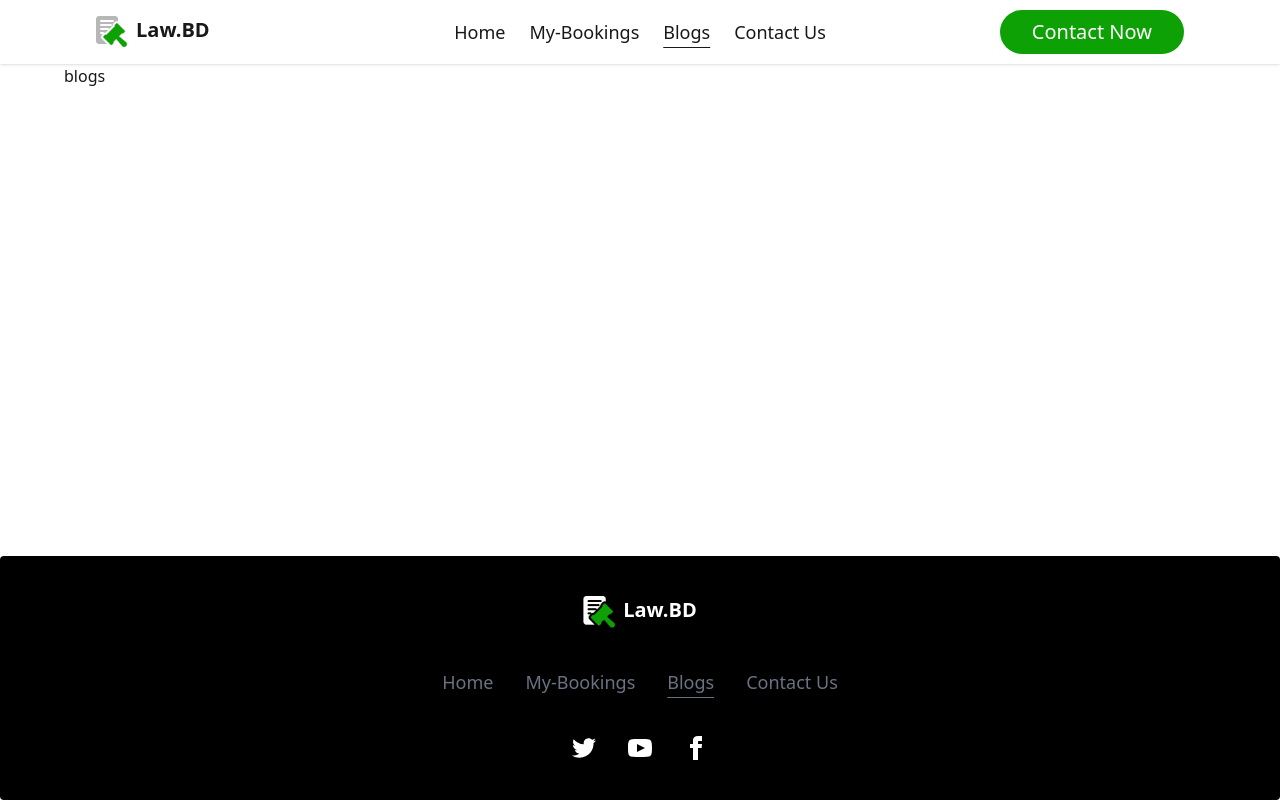
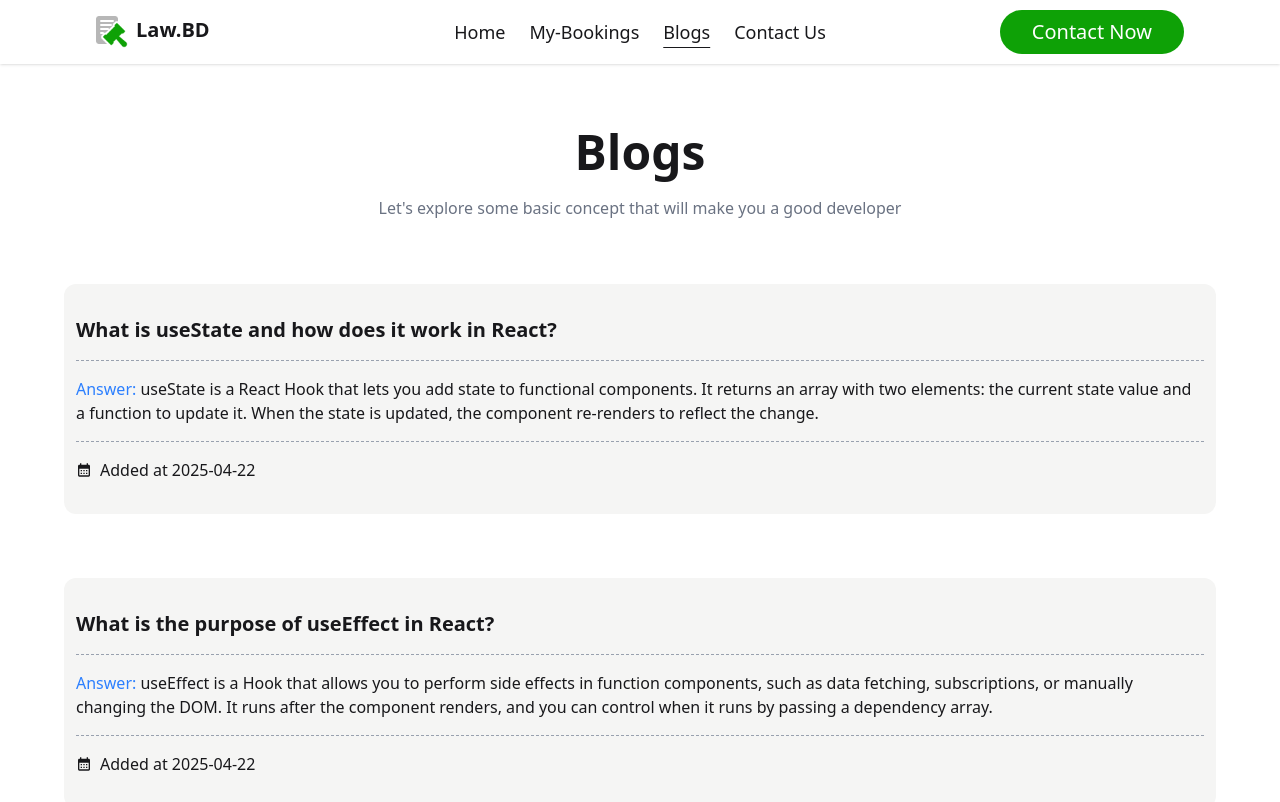
Before and after one commit to Diya-Purkayastha/lawyer-booking-system, a React (Vite) app: page /blogs in a window 1280 px wide. Shown: the top 802 px of the page. Built offline with nearby package versions, Linux system fonts and the light colour scheme.

Commit message:
Blog page added

```diff
--- /dev/null
+++ b/public/blog.json
@@ -0,0 +1,27 @@
+[
+    {
+      "question": "What is useState and how does it work in React?",
+      "answer": "useState is a React Hook that lets you add state to functional components. It returns an array with two elements: the current state value and a function to update it. When the state is updated, the component re-renders to reflect the change.",
+      "dateAdded": "2025-04-22"
+    },
+    {
+      "question": "What is the purpose of useEffect in React?",
+      "answer": "useEffect is a Hook that allows you to perform side effects in function components, such as data fetching, subscriptions, or manually changing the DOM. It runs after the component renders, and you can control when it runs by passing a dependency array.",
+      "dateAdded": "2025-04-22"
+    },
+    {
+      "question": "What is a custom hook in React and when should you use one?",
+      "answer": "A custom hook is a reusable function that starts with 'use' and allows you to extract and share logic across multiple components. Use custom hooks when you find yourself reusing the same logic in several components, to keep your code clean and maintainable.",
+      "dateAdded": "2025-04-22"
+    },
+    {
+      "question": "Difference between controlled and uncontrolled components. Which one is better?",
+      "answer": "Controlled components are form elements whose values are managed by React state, while uncontrolled components store their own state internally and use refs to access values. Controlled components offer better control and validation, making them generally more suitable for complex forms.",
+      "dateAdded": "2025-04-22"
+    },
+    {
+      "question": "Tell us something about useFormStatus() in React.",
+      "answer": "useFormStatus is a hook in React used with the new form actions API (e.g., in React Server Components). It provides real-time information about the status of a form submission, such as whether the form is pending, succeeded, or failed.",
+      "dateAdded": "2025-04-22"
+    }
+  ]
--- /dev/null
+++ b/src/components/Loader.jsx
@@ -0,0 +1,11 @@
+import React from 'react';
+
+const Loader = () => {
+    return (
+        <div className='flex justify-center items-center mt-20'>
+            <span className="loading loading-bars loading-xl "></span>
+        </div>
+    );
+};
+
+export default Loader;
--- /dev/null
+++ b/src/pages/Blog.jsx
@@ -0,0 +1,16 @@
+import React from 'react';
+import { MdCalendarMonth } from "react-icons/md";
+
+const Blog = ({blog}) => {
+    const {question, answer, dateAdded} = blog;
+    return (
+        <div className='bg-stone-100 my-8 py-8 px-3 space-y-4 rounded-xl mt-16'>
+            <h1 className='text-xl font-semibold'>{question}</h1>
+
+            <h1 className='border-dashed border-y py-4 border-gray-400'> <span className='text-blue-500'>Answer: </span> {answer}</h1>
+            <p className='flex items-center gap-2'><MdCalendarMonth /> Added at {dateAdded}</p>
+        </div>
+    );
+};
+
+export default Blog;
--- a/src/pages/Blogs.jsx
+++ b/src/pages/Blogs.jsx
@@ -1,9 +1,22 @@
 import React from 'react';
+import { useLoaderData } from 'react-router';
+import Blog from './Blog';
 
 const Blogs = () => {
+    const data = useLoaderData();
+
     return (
-        <div>
-            blogs
+        <div className='my-16'>
+            <div className='text-center space-y-5'>
+           <h1 className='text-5xl font-semibold'>Blogs</h1>
+           <p className='text-gray-500 max-w-5xl mx-auto'>Let's explore some basic concept that will make you a good developer</p>
+           </div>
+
+
+           {
+            data.map(blog => <Blog blog={blog} key={blog.question}> </Blog>)
+           }
+
         </div>
     );
 };
--- a/src/pages/ContactUs.jsx
+++ b/src/pages/ContactUs.jsx
@@ -1,9 +1,21 @@
 import React from 'react';
+import Footer from '../components/Footer/Footer';
+
 
 const ContactUs = () => {
     return (
         <div>
-            ContactUs
+          {/* <div className='py-24 text-center'>
+        <h1 className='mb-8 text-7xl font-thin text-gray-900'>
+           404
+        </h1>
+        <p className='mb-3 text-xl font-bold text-gray-900 md:text-2xl'>
+           Something Went Wrong!
+        </p>
+        <Link to='/'>
+          <Buttons name='Go To Homepage' />
+        </Link>
+      </div> */}
         </div>
     );
 };
--- a/src/routes/routes.jsx
+++ b/src/routes/routes.jsx
@@ -6,6 +6,7 @@ import Blogs from "../pages/Blogs";
 import ContactUs from "../pages/ContactUs";
 import LawyersDetails from "../pages/LawyersDetails";
 import ErrorPage from "../pages/ErrorPage";
+import Loader from "../components/Loader";
 
 
 export const router = createBrowserRouter([
@@ -15,20 +16,23 @@ export const router = createBrowserRouter([
       errorElement: <ErrorPage></ErrorPage>,
       children:[
         {
-          index: true,
+          index: '/',
           Component:Home,
-          hydrateFallbackElement: <span className="loading loading-bars loading-xl"></span>,
+          hydrateFallbackElement: <Loader></Loader>,
           loader:()=> fetch('../lawyerData.json')
         },
         {
             path:'/my-bookings',
             Component:MyBookings,
-            hydrateFallbackElement:<span className="loading loading-bars loading-xl"></span>,
+            hydrateFallbackElement:<Loader></Loader>,
             loader:()=> fetch('../lawyerData.json')
+
         },
         {
             path:'/blogs',
-            Component: Blogs
+            Component: Blogs,
+            loader: ()=> fetch('../blog.json'),
+            hydrateFallbackElement: <Loader></Loader>
         },
         {
             path:'/contact-us',
@@ -36,7 +40,7 @@ export const router = createBrowserRouter([
         },
         {
           path:'/lawyersDetails/:id',
-          hydrateFallbackElement:<span className="loading loading-bars loading-xl"></span>,
+          hydrateFallbackElement:<Loader></Loader>,
           loader:()=> fetch('../lawyerData.json'),
           Component:LawyersDetails
         }
```
